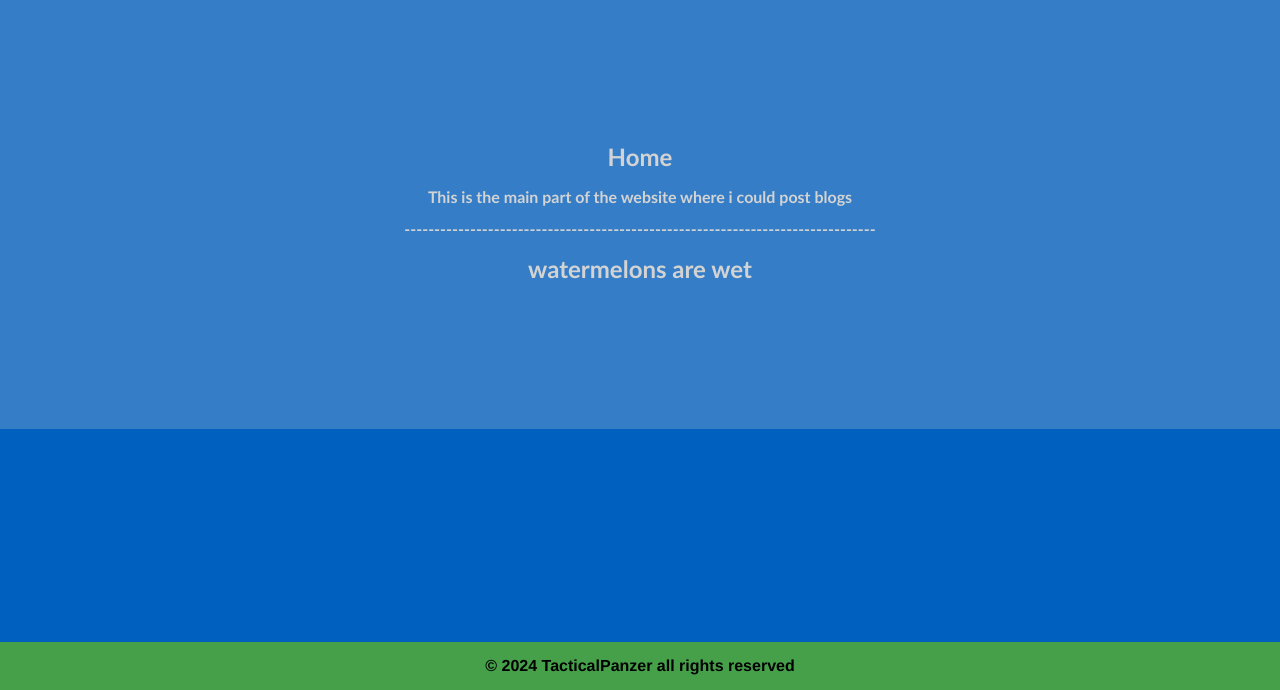
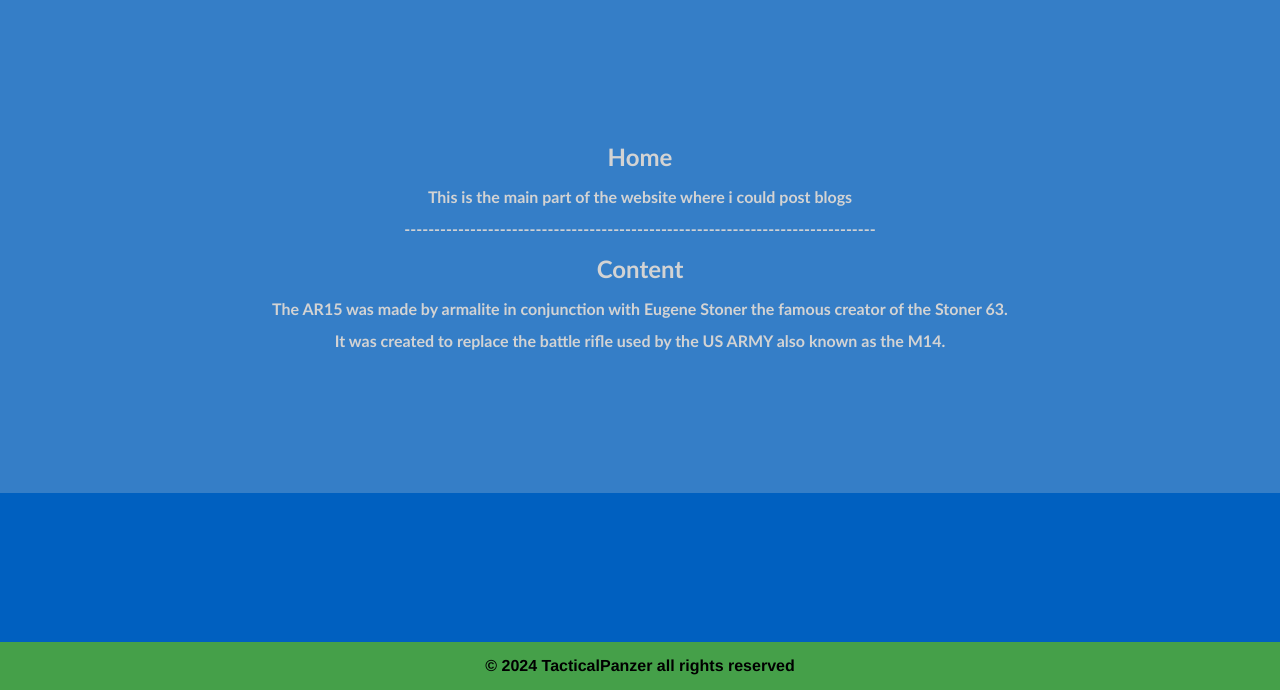
Before and after one commit to TacticalPanzer52/TacticalPanzer52.github.io, a plain HTML site: page homepage.html in a window 1280 px wide. Shown: the part 110-800 px from the top of the page. Drawn offline with Linux system fonts and the light colour scheme.

Commit message:
Add files via upload

```diff
--- a/homepage.html
+++ b/homepage.html
@@ -1,7 +1,7 @@
 <!DOCTYPE html>
 <html lang="en">
 <head>
-    <link rel="icon" href="/favicon.png" type="image/png">
+    <link rel="icon" href="/a website/favicon.png" type="image/png"> <!-- this is the head here is the link to the favicon the title and the stylesheet-->
     <meta charset="UTF-8">
     <title>Tactical Home Page</title>
     <link rel="stylesheet" href="homestyle.css"
@@ -21,8 +21,10 @@
     <p>This is the main part of the website where i could post blogs</p>
     <p>-------------------------------------------------------------------------------</p>
     <p>
-        <h1>watermelons are wet</h1>
+        <h1>Content</h1>
     </p>
+    <p>The AR15 was made by armalite in conjunction with Eugene Stoner the famous creator of the Stoner 63.</p>
+    <p>It was created to replace the battle rifle used by the US ARMY also known as the M14.</p>
         </section>
         <section2>
             <p></p>
```
Also changed, not shown: index.html (+4 -1 lines).
